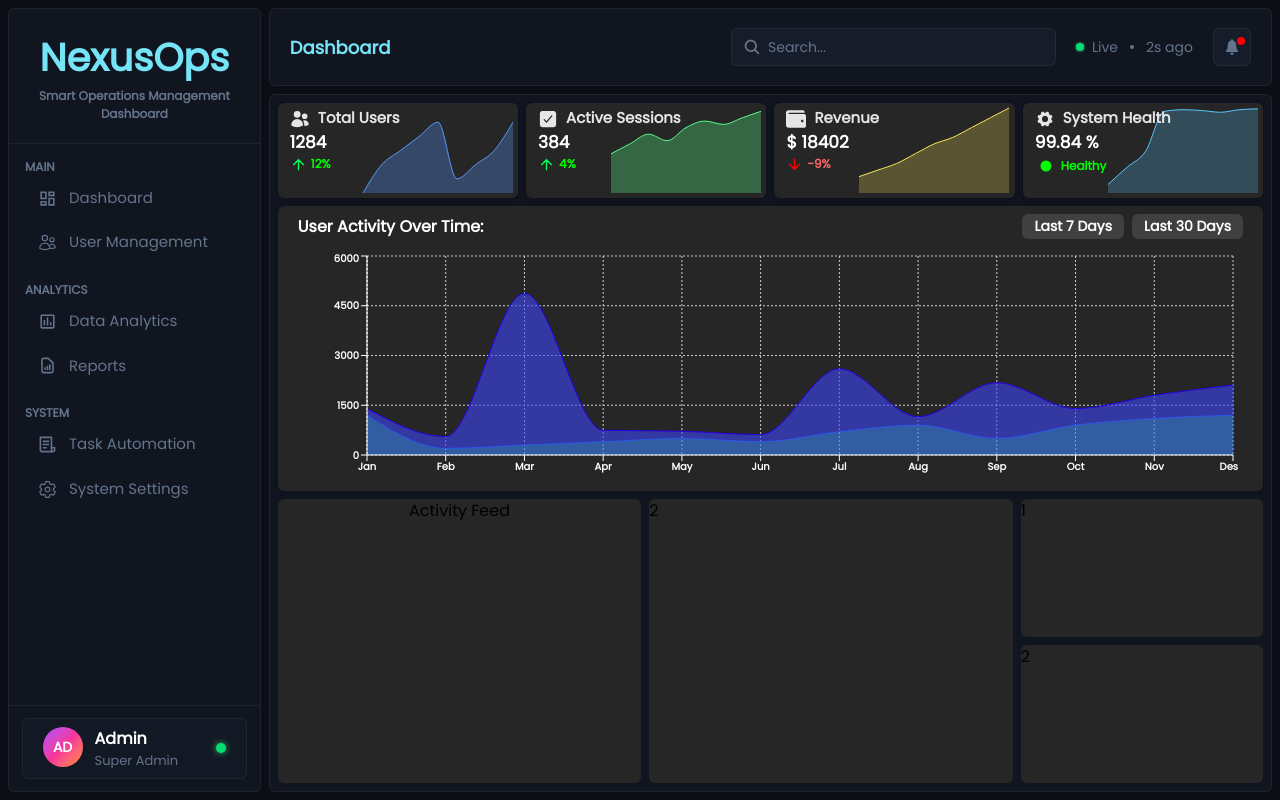
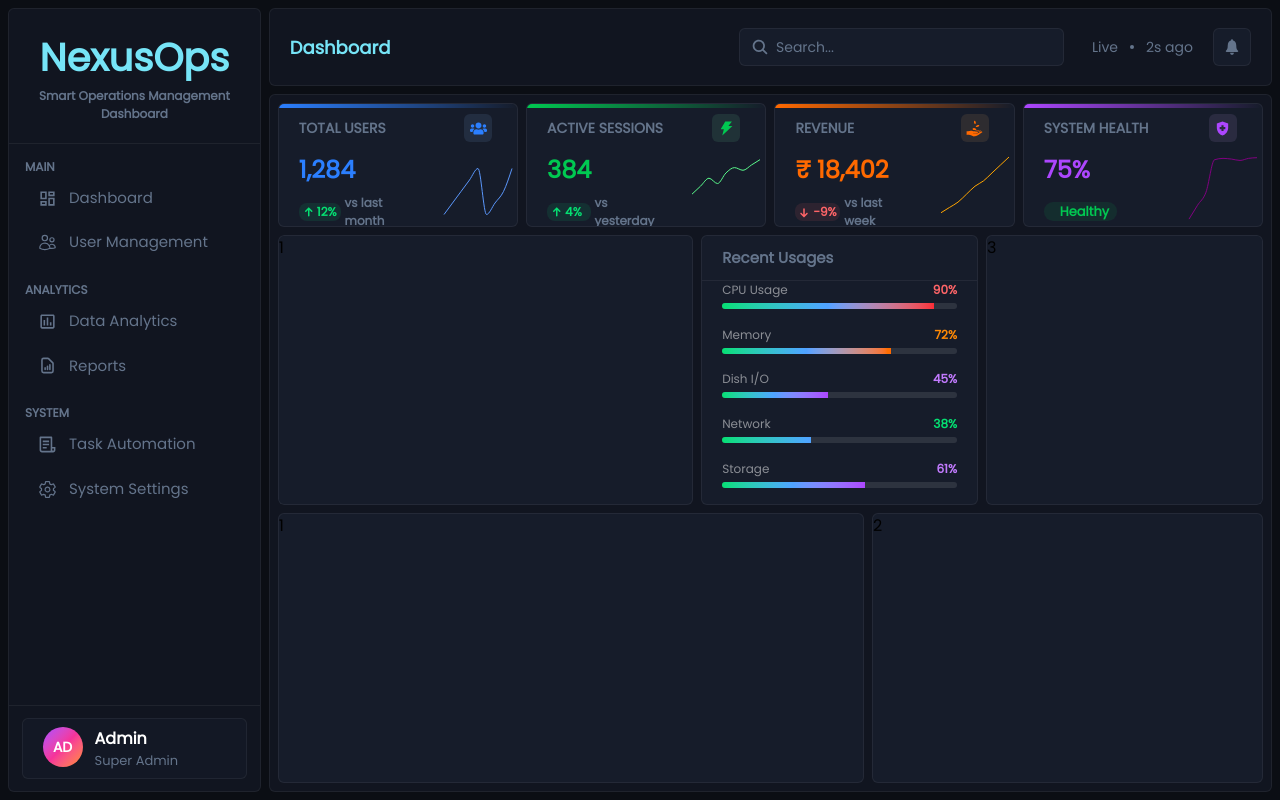
Before and after one commit to Khageswar-M/NexusOps-fe, a React (Vite) app: page / in a window 1280 px wide. Built offline with nearby package versions, Linux system fonts and the light colour scheme.

Commit message:
dashboard 30% completed

```diff
--- /dev/null
+++ b/src/components/OnlineTag.jsx
@@ -0,0 +1,37 @@
+
+const OnlineTag = ({ diameter, bgColor, shadow = false }) => {
+    const colorMap = {
+        red: {
+            bg: "bg-red-500",
+            shadow: "shadow-[0_0_6px_red]",
+        },
+        green: {
+            bg: "bg-green-500",
+            shadow: "shadow-[0_0_6px_green]",
+        },
+        blue: {
+            bg: "bg-blue-500",
+            shadow: "shadow-[0_0_6px_blue]",
+        },
+        yellow: {
+            bg: "bg-yellow-500",
+            shadow: "shadow-[0_0_6px_yellow]",
+        },
+        orange: {
+            bg: "bg-orange-500",
+            shadow: "shadow-[orange]",
+        },
+    };
+    const color = colorMap[bgColor] || colorMap.green;
+
+    return (
+        <div className={`
+        ${`w-${diameter} h-${diameter}`}
+        ${color.bg}
+        rounded-full
+        ${shadow && color.shadow}
+    `} />
+    )
+}
+
+export default OnlineTag
--- a/src/pages/AsideTabs/Dashboard.jsx
+++ b/src/pages/AsideTabs/Dashboard.jsx
@@ -14,9 +14,9 @@ const Dashboard = () => {
 
   return (
     <div className='grid grid-rows-[1fr_3fr_3fr] gap-2 h-full p-2 overflow-y-auto'>
-      <KpiCards/>
-      <PerformanceChart/>
-      <ActivityFeed/>
+      <KpiCards />
+      <PerformanceChart />
+      <ActivityFeed />
     </div>
   )
 }
--- a/src/pages/Dashboard/ActivityFeed.jsx
+++ b/src/pages/Dashboard/ActivityFeed.jsx
@@ -2,17 +2,9 @@ import React from 'react'
 
 const ActivityFeed = () => {
     return (
-        <div className=' rounded-md grid grid-cols-[3fr_3fr_2fr] gap-2 h-full [&>div]:rounded-md'>
-            <div className='bg-primary flex flex-col'>
-                <div className='flex items-center justify-center'>
-                    <h3>Activity Feed</h3>
-                </div>
-            </div>
-            <div className='bg-primary'>2</div>
-            <div className='grid grid-rows-[1fr_1fr] gap-2 h-full [&>div]:rounded-md'>
-                <div className='bg-primary'>1</div>
-                <div className='bg-primary'>2</div>
-            </div>
+        <div className='rounded-md grid grid-cols-[3fr_2fr] gap-2 h-full [&>div]:rounded-md [&>div]:bg-surface-2 [&>div]:border [&>div]:border-border'>
+            <div>1</div>
+            <div>2</div>
         </div>
     )
 }
--- a/src/pages/Dashboard/KpiCards.jsx
+++ b/src/pages/Dashboard/KpiCards.jsx
@@ -1,16 +1,16 @@
 import AreaChartNoGrid from "../../components/AreaChartNoGrid";
+import OnlineTag from '../../components/OnlineTag.jsx';
 
-import { HiUsers } from "react-icons/hi2";
-import { IoCheckbox } from "react-icons/io5";
-import { FaWallet } from "react-icons/fa";
-import { IoIosSettings } from "react-icons/io";
-import { IoMdArrowUp } from "react-icons/io";
-import { IoMdArrowDown } from "react-icons/io";
-import { GoDotFill } from "react-icons/go";
+import { FaUsers } from "react-icons/fa";
+import { AiFillThunderbolt } from "react-icons/ai";
+import { GiReceiveMoney } from "react-icons/gi";
+import { MdHealthAndSafety } from "react-icons/md";
+import { TiArrowUp, TiArrowDown } from "react-icons/ti";
+import { FaHeartBroken } from "react-icons/fa";
 
 const KpiCards = () => {
     const totalUser = [
-        { value: 0 },
+        { value: 10 },
         { value: 20 },
         { value: 30 },
         { value: 40 },
@@ -62,100 +62,184 @@ const KpiCards = () => {
             title: "Total Users",
             value: 1284,
             change: 12,
-            icon: HiUsers,
+            icon: FaUsers,
+            iconColor: "text-blue-500",
+            iconBg: "bg-blue-300/10",
+            iconBorder: "border-blue-400",
             data: totalUser,
             stroke: "rgba(90,150,250,1)",
-            fill: "rgba(90,150,250,0.5)"
+            fill: "transparent",
+            gradient: "bg-gradient-to-r from-blue-500 to-transparent"
         },
         {
             title: "Active Sessions",
             value: 384,
             change: 4,
-            icon: IoCheckbox,
+            icon: AiFillThunderbolt,
+            iconColor: "text-green-500",
+            iconBg: "bg-green-300/10",
+            iconBorder: "border-green-400",
             data: activeSessions,
             stroke: "rgba(90,250,140,1)",
-            fill: "rgba(90,250,140,0.5)"
+            fill: "transparent",
+            gradient: "bg-gradient-to-r from-green-500 to-transparent"
         },
         {
             title: "Revenue",
             value: 18402,
             change: -9,
-            icon: FaWallet,
+            icon: GiReceiveMoney,
+            iconColor: "text-orange-500",
+            iconBg: "bg-orange-300/10",
+            iconBorder: "border-orange-400",
             data: revenue,
-            stroke: "rgba(250,230,90,1)",
-            fill: "rgba(250,230,90,0.4)"
+            stroke: "orange",
+            fill: "transparent",
+            gradient: "bg-gradient-to-r from-orange-500 to-transparent"
         },
         {
             title: "System Health",
-            value: 99.84,
-            change: 100,
-            icon: IoIosSettings,
+            value: 75,
+            change: 75,
+            icon: MdHealthAndSafety,
+            iconColor: "text-purple-500",
+            iconBg: "bg-purple-300/10",
+            iconBorder: "border-purple-400",
             data: systemHealth,
-            stroke: "rgba(90,200,250,1)", // fixed color
-            fill: "rgba(90,200,250,0.4)"
+            stroke: "purple",
+            fill: "transparent",
+            gradient: "bg-gradient-to-r from-purple-500 to-transparent "
         }
     ];
 
+    const GetSystemHealth = ({ bgColor, title }) => {
+        const colorMap = {
+            green: {
+                textCol: 'text-green-500',
+                bgCol: 'bg-green-500/10',
+                title: "All system normal"
+            },
+            yellow: {
+                textCol: 'text-yellow-500',
+                bgCol: 'bg-yellow-500/10',
+                title: "All systems stable"
+            },
+            orange: {
+                textCol: 'text-orange-500',
+                bgCol: 'bg-orange-500/10',
+                title: "System warning"
+            },
+            red: {
+                textCol: 'text-red-500',
+                bgCol: 'bg-red-500/10',
+                title: "Critical Health"
+            },
+        }
         return (
-        <div className='rounded-md grid grid-cols-[1fr_1fr_1fr_1fr] gap-2 [&>div]:bg-primary [&>div]:rounded-md'>
+            <div className={`flex flex-row items-center gap-2 px-2 rounded-full ${colorMap[bgColor].bgCol}`} >
+                <OnlineTag diameter={2} bgColor={bgColor} />
+                <span className={`${colorMap[bgColor].textCol} text-[13px]`}>{title}</span>
+            </div>
+        )
+    }
+
+    const HandleKpiIcons = ({iconBg, Icon, iconCol }) => {
+        return (
+            <div className={`flex items-center justify-center ${iconBg} rounded-md  h-7 w-7`}>
+                <Icon size={17} className={iconCol} />
+            </div>
+        )
+    }
+    return (
+        <div className='rounded-md grid grid-cols-[1fr_1fr_1fr_1fr] gap-2 [&>div]:bg-surface-2 [&>div]:rounded-md'>
 
             {kpiCards.map((kpi, index) => {
+                const Icon = kpi.icon ?? (<HandleKpiIcons
+                                        iconBg={"text-red-500/10"}
+                                        Icon={FaHeartBroken}
+                                        iconCol={"text-red-500"}
+                                    />);
                 return (
-                    <div key={kpi.title} className='relative font-bold shadow-[0px_0px_5px_rgba(0,0,0,0.3)] '>
-                        <div className='grid grid-cols-[1fr_2fr] h-full'>
-                            <div></div>
+                    <div key={index} className='relative font-bold border border-border overflow-hidden'>
+                        <div className={`relative left-0 right-0 top-0 h-1 ${kpi.gradient}`} />
+                        <div className="h-full w-full grid grid-cols-[2fr_1fr] gap-1">
+                            <div className=" grid grid-rows-[1fr_2fr] gap-1">
+                                <div className="flex items-center px-5 text-text-muted text-[14px]">{kpi.title.toUpperCase()}</div>
+                                <div className="grid grid-rows-[1fr_1fr] gap-1 [&>div]:px-5">
+                                    <div className={`flex items-center text-2xl font-bold ${kpi.iconColor}`}>
+                                        {kpi.title === "Revenue" ? (
+                                            <span>{`₹ ${kpi.value.toLocaleString("en-IN")}`}</span>
+                                        ) : kpi.title === "System Health" ? (
+                                            <span>{`${kpi.value}%`}</span>
+                                        ) : (
+                                            <span>{kpi.value.toLocaleString("en-IN")}</span>
+                                        )}
+                                    </div>
+                                    <div className="flex flex-row w-full items-center gap-2">
+                                        <div className="flex flex-row gap-0 items-center ">
+
+                                            {kpi.title === "System Health" ?
+                                                (
                                                     <div>
+                                                        {
+                                                            kpi.value >= 75 ?
+                                                                (
+                                                                    <GetSystemHealth bgColor={"green"} title={"Healthy"} />
+                                                                ) :
+                                                                kpi.value >= 50 ?
+                                                                    (
+                                                                        <GetSystemHealth bgColor={"yellow"} title={"Normal"} />
+                                                                    ) :
+                                                                    kpi.value >= 25 ?
+                                                                        (
+                                                                            <GetSystemHealth bgColor={"orange"} title={"Moderate"} />
+                                                                        ) :
+                                                                        (
+                                                                            <GetSystemHealth bgColor={"red"} title={"Bad"} />
+                                                                        )
+                                                        }
+                                                    </div>
+                                                ) :
+                                                (
+                                                    <div className="flex flex-row items-center gap-1">
+                                                        <div className={`flex flex-row items-center ${kpi.change >= 0 ? `text-green-400 bg-green-400/10` : `text-red-400 bg-red-400/10`} w-12  rounded-lg`}>
+                                                            {kpi.change >= 0 ?
+                                                                (<TiArrowUp size={18} />) :
+                                                                (<TiArrowDown size={18} />)
+                                                            }
+                                                            <span className="text-[12px]">{kpi.change}%</span>
+                                                        </div>
+                                                        <span className="text-[12px] text-text-muted">
+                                                            {
+                                                                kpi.title === "Total Users" ? "vs last month" :
+                                                                    kpi.title === "Active Sessions" ? "vs yesterday" :
+                                                                        kpi.title === "Revenue" ? "vs last week" : ""
+                                                            }
+                                                        </span>
+                                                    </div>
+                                                )
+                                            }
+
+                                        </div>
+
+                                    </div>
+                                </div>
+                            </div>
+                            <div className=" grid grid-rows-[1fr_2fr] gap-1">
+                                <div className={`flex items-center justify-center`}>
+                                    <HandleKpiIcons
+                                        iconBg={kpi.iconBg}
+                                        Icon={Icon}
+                                        iconCol={kpi.iconColor}
+                                    />
+                                </div>
+                                <div >
                                     <AreaChartNoGrid
                                         data={kpi.data}
                                         strokeCol={kpi.stroke}
                                         fillCol={kpi.fill}
                                     />
                                 </div>
-                        </div>
-                        <div className="absolute top-1 left-1 px-2 gap-0 flex flex-col">
-                            <div className="flex flex-row gap-2 items-center">
-                                {<kpi.icon size={20} color="hsl(0,0%,90%)"/>}
-                                <h3 className="text-[15px] text-[hsl(0,0%,90%)] font-extrabold">{kpi.title}</h3>
-                            </div>
-                            <h2 className="text-[17px] text-[hsl(0,0%,100%)]">
-                                {kpi.title === "Revenue" ?
-                                    `$ ${kpi.value}`
-                                    : kpi.title === "System Health" ?
-                                        `${kpi.value} %`
-                                        : `${kpi.value}`
-                                }
-                            </h2>
-                            <div className="flex flex-row items-center gap-1">
-                                {kpi.title === "System Health" ?
-                                    (
-                                        <GoDotFill size={22} color="hsl(120,100%,50%)" />
-                                    ) :
-                                    kpi.change >= 0 ?
-                                        (
-                                            <IoMdArrowUp size={17} color="hsl(140,100%,50%)" />
-                                        ) :
-                                        (
-                                            <IoMdArrowDown size={17} color="hsl(0,100%,50%)" />
-                                        )
-                                }
-                                <h5
-                                    className={`text-[12px] ${kpi.title === "System Health"
-                                        ? kpi.value >= 50
-                                            ? "text-[hsl(120,100%,50%)]"
-                                            : "text-red-400"
-                                        : kpi.change >= 0
-                                            ? "text-[hsl(120,100%,50%)]"
-                                            : "text-red-400"
-                                        }`}
-                                >
-                                    {
-                                        kpi.title === "System Health"
-                                            ? kpi.value >= 50
-                                                ? "Healthy"
-                                                : "Unhealthy"
-                                            : `${kpi.change}%`
-                                    }
-                                </h5>
                             </div>
                         </div>
                     </div>
--- a/src/pages/Dashboard/PerformanceChart.jsx
+++ b/src/pages/Dashboard/PerformanceChart.jsx
@@ -1,66 +1,96 @@
-import React from 'react'
-import { LineChart } from '@mui/x-charts/LineChart';
+
 import AreaChartComponent from '../../components/AreaChartComponent';
-
-const dateAxisFormatter = (date) => {
-  return date.toLocaleDateString("en-US", {
-    month: "short",
-    year: "numeric",
-  });
-};
-
-const percentageFormatter = (value) => {
-  return `${value}%`;
-};
 
 const PerformanceChart = () => {
 
-  const xAxis = [
+  const recentUsages = [
     {
-      dataKey: 'date',
-      scaleType: 'time',
-      valueFormatter: dateAxisFormatter,
-
+      title: "CPU Usage",
+      value: 90
     },
-  ];
-
-  const yAxis = [
     {
-      valueFormatter: percentageFormatter,
+      title: "Memory",
+      value: 72
     },
-  ];
-
-  const series = [
     {
-      dataKey: 'rate',
-      showMark: false,
-      valueFormatter: percentageFormatter,
+      title: "Dish I/O",
+      value: 45
     },
-  ];
-
-  const usUnemploymentRate = [
-  { date: new Date('1948-01-01'), rate: 3.4 },
-  { date: new Date('1948-02-01'), rate: 3.8 },
-  { date: new Date('1948-03-01'), rate: 4.0 },
-  { date: new Date('1948-04-01'), rate: 3.9 },
-  { date: new Date('1948-05-01'), rate: 3.5 },
-  { date: new Date('1948-06-01'), rate: 3.6 },
-  { date: new Date('1948-07-01'), rate: 3.6 },
-  { date: new Date('1948-08-01'), rate: 3.9 },
-  ];
+    {
+      title: "Network",
+      value: 38
+    },
+    {
+      title: "Storage",
+      value: 61
+    }
+  ]
+  const colorMap = {
+    green: "text-green-400",
+    purple: "text-purple-400",
+    orange: "text-orange-400",
+    red: "text-red-400"
+  }
 
   return (
-    <div className='rounded-md font-bold shadow-[0px_0px_5px_rgba(0,0,0,0.3)] grid grid-rows-[1fr_10fr] gap-1 text-white  overflow-hidden bg-primary'>
-      <div className=' flex items-center justify-between px-5 py-2'>
-        <h3>User Activity Over Time:</h3>
-        <div className='flex items-center justify-between gap-2'>
-          <div className='bg-[hsl(0,0%,25%)] px-3 py-0.5 cursor-pointer rounded-md text-[14px]'>Last 7 Days</div>
-          <div className='bg-[hsl(0,0%,25%)] px-3 py-0.5 cursor-pointer rounded-md text-[14px]'>Last 30 Days</div>
+    <div className='rounded-md overflow-hidden  grid grid-cols-[1.5fr_1fr_1fr] gap-2 [&>div]:rounded-md [&>div]:border [&>div]:border-border'>
+      <div className='bg-surface-2'>1</div>
+      <div className='bg-surface-2 grid grid-rows-[1fr_5fr]'>
+        <div className='px-5 text-text-muted text-[15px] font-bold border-b border-b-border flex items-center'>
+          Recent Usages
+        </div>
+        <div className='grid grid-rows-[1fr_1fr_1fr_1fr_1fr]'>
+          {recentUsages.map((usage, index) => {
+            return (
+              <div
+                key={index}
+                className=''
+              >
+                <div className='flex flex-row items-center justify-between px-5 pb-1'>
+                  <div className='text-white/50 text-[12px]'>{usage.title}</div>
+                  <div className={`text-[12px] font-extrabold
+                    ${usage.value >= 90 ?
+                      colorMap["red"] :
+                      usage.value >= 70 ?
+                        colorMap["orange"] :
+                        usage.value >= 40 ?
+                          colorMap["purple"] :
+                          colorMap["green"]
+                    }
+                    `}>{`${usage.value}%`}</div>
+                </div>
+                <div className='h-1.5 px-5'>
+                  <div className='w-full h-full bg-white/10 rounded-full overflow-hidden'>
+
+                    <div
+                      className={`
+                        h-full
+                        bg-linear-to-r
+                        ${usage.value >= 90
+                          ? "from-green-400 via-blue-400 to-red-500"
+                          : usage.value >= 70
+                            ? "from-green-400 via-blue-400 to-orange-500"
+                            : usage.value >= 40
+                              ? "from-green-400 via-blue-400 to-purple-500"
+                              : "from-green-400 to-blue-400"
+                        }
+                          transition-all duration-500`}
+                      style={{ width: `${usage.value}%` }}
+                    />
+
+                  </div>
+                </div>
+              </div>
+            )
+          })}
+          {/* <div className='border-t border-border px-5 grid grid-rows-[1fr_1fr] gap-0'>
+             <div className='text-[10px] text-text-muted font-bold'>Traffic source</div>
+             <div></div>
+          </div> */}
         </div>
       </div>
-      <div className='w-full h-full  flex items-center justify-center'>
-        <AreaChartComponent/>
-      </div>
+      <div className='bg-surface-2'>3</div>
+
     </div>
   )
 }
--- a/src/screens/Aside/AsideScreen.jsx
+++ b/src/screens/Aside/AsideScreen.jsx
@@ -5,6 +5,7 @@ import { MdOutlineInsertChart, MdInsertChart } from "react-icons/md";
 import { RiFileList3Line, RiFileList3Fill } from "react-icons/ri";
 import { IoSettingsOutline, IoSettingsSharp } from "react-icons/io5";
 import { HiOutlineDocumentReport, HiDocumentReport } from "react-icons/hi";
+import OnlineTag from '../../components/OnlineTag';
 
 const AsideScreen = ({ isLocation }) => {
 
@@ -124,7 +125,13 @@ const AsideScreen = ({ isLocation }) => {
                 <h5 className='font-medium text-[13px] text-text-muted'>Super Admin</h5>
               </div>
             </div>
-            <div className="relative right-0 w-2.5 h-2.5 bg-green-400 rounded-full shadow-[0_0_6px_rgba(74,222,128,0.8)]" />
+            <div className='relative right-0 '>
+              <OnlineTag
+                diameter={2.5}
+                bgColor={"green"}
+                shadow
+              />
+            </div>
           </div>
         </div>
       </div>
--- a/src/screens/Header/HeaderScreen.jsx
+++ b/src/screens/Header/HeaderScreen.jsx
@@ -3,12 +3,13 @@ import { UIContext } from "../../context/UIContext";
 import { useContext } from "react";
 import { IoIosNotifications } from "react-icons/io";
 import { IoSearch } from "react-icons/io5";
+import OnlineTag from "../../components/OnlineTag";
 
 const HeaderScreen = () => {
 
     const { title } = useContext(AppContext);
 
-    const {setIsNotificationOpen} = useContext(UIContext);
+    const { setIsNotificationOpen } = useContext(UIContext);
 
 
     return (
@@ -55,7 +56,11 @@ const HeaderScreen = () => {
 
                 {/* For live session*/}
                 <div className="flex flex-row items-center gap-2">
-                    <div className="w-2 h-2 rounded-full bg-green-400 shadow-[0_0_3px_rgba(74,222,128,0.8)]" />
+
+                    <OnlineTag
+                        diameter={2}
+                        bgColor={"green"}
+                    />
 
                     <div className="flex flex-row items-center gap-3 text-text-muted text-[14px]">
                         <h5>Live</h5>
@@ -69,7 +74,12 @@ const HeaderScreen = () => {
                     className="relative bg-surface-2 border border-border rounded-md p-2 cursor-pointer"
                     onClick={() => setIsNotificationOpen(true)}
                 >
-                    <div className="absolute right-1.25 top-2 w-2 h-2 rounded-full bg-[#f00]" />
+                    <div className="absolute right-1.25 top-2">
+                        <OnlineTag
+                            diameter={2}
+                            bgColor={"red"}
+                        />
+                    </div>
                     <IoIosNotifications
                         className="text-text-muted"
                         size={20}
```
Lines whose indentation alone changed are shown as unchanged.
